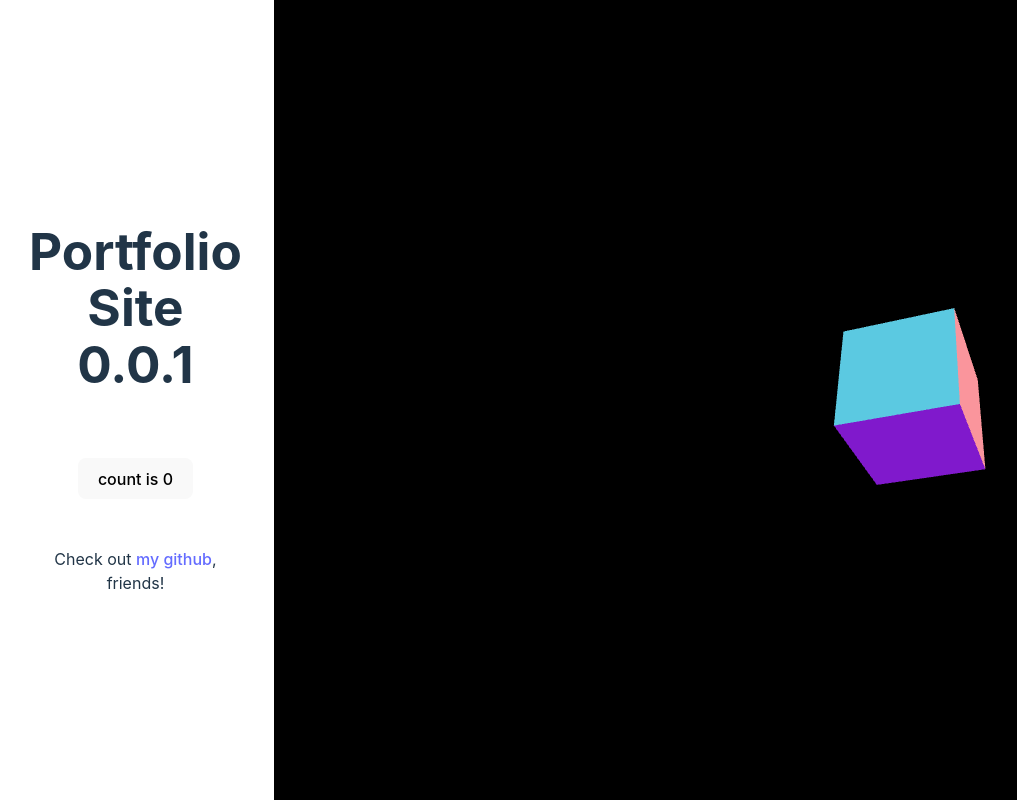
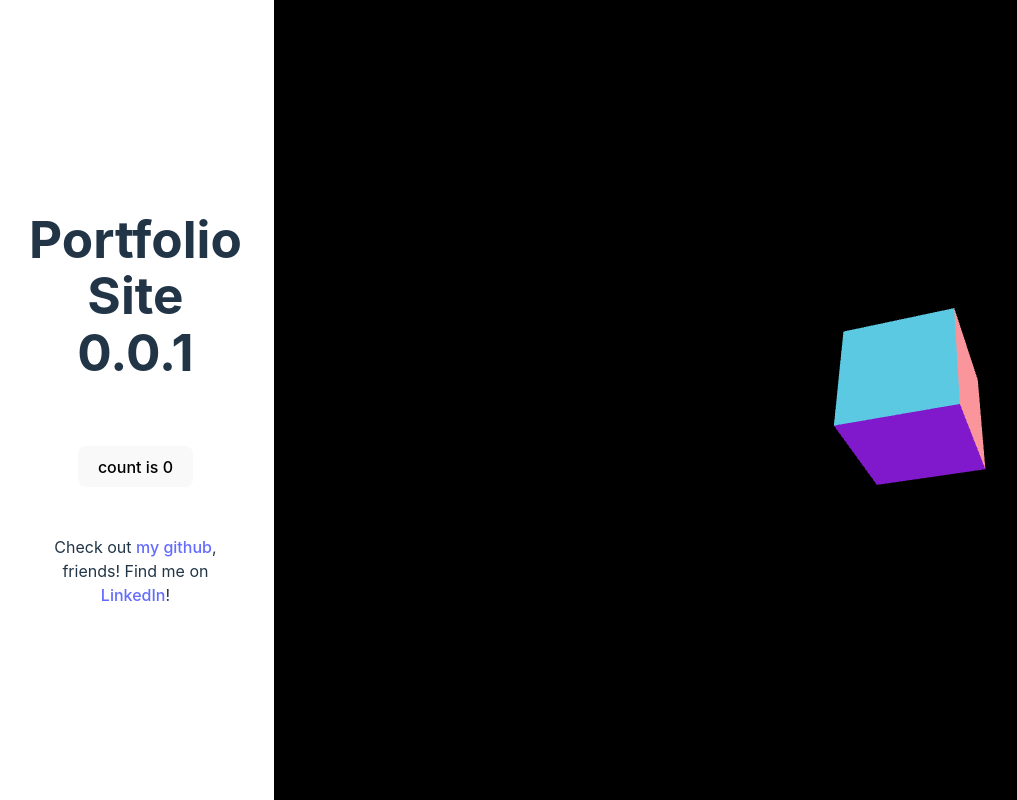
Before and after one commit to willettAMT/aaron-w-dev, a Svelte app: page / in a window 1280 px wide. Shown: the top 800 px of the page, without its empty margins (3-1020 px from the left). Built offline with nearby package versions, Linux system fonts and the light colour scheme.

Commit message:
LinkedIn link added

```diff
--- a/src/App.svelte
+++ b/src/App.svelte
@@ -42,6 +42,7 @@ function animation( time ) {
 
   <p>
     Check out <a href="https://github.com/willettAMT" target="_blank" rel="noreferrer">my github</a>, friends!
+    Find me on <a href="https://linkedin.com/in/willettAMT" target="_blank" rel="noreferrer">LinkedIn</a>!
   </p>
 
 </main>
```
